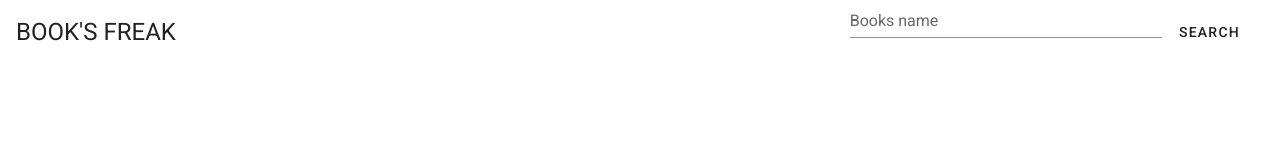
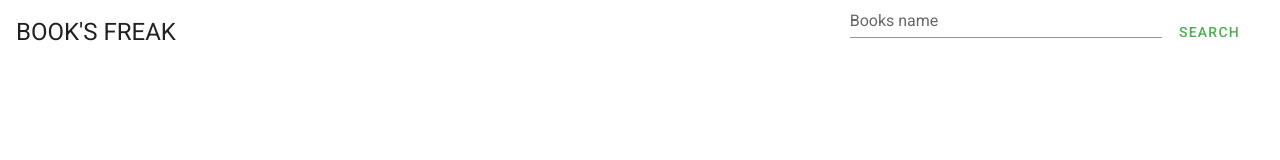
Before and after one commit to aniaska4/search_books, a Vue app: page / in a window 1280 px wide. Shown: the top 160 px of the page. Built offline with nearby package versions, Linux system fonts and the light colour scheme; no server answers.

Commit message:
add style in button

```diff
--- a/src/App.vue
+++ b/src/App.vue
@@ -18,6 +18,7 @@
         </v-text-field>
         </v-flex>
       <v-btn
+        color="green"
         text @click="catchThis"
       >
        <span class="mr-2">Search</span>
```
